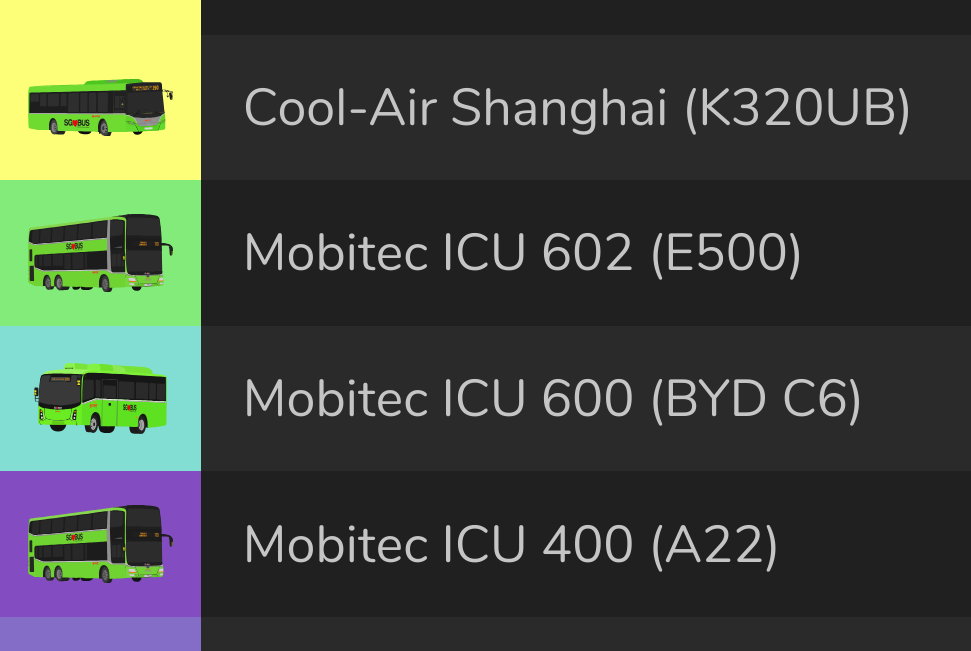
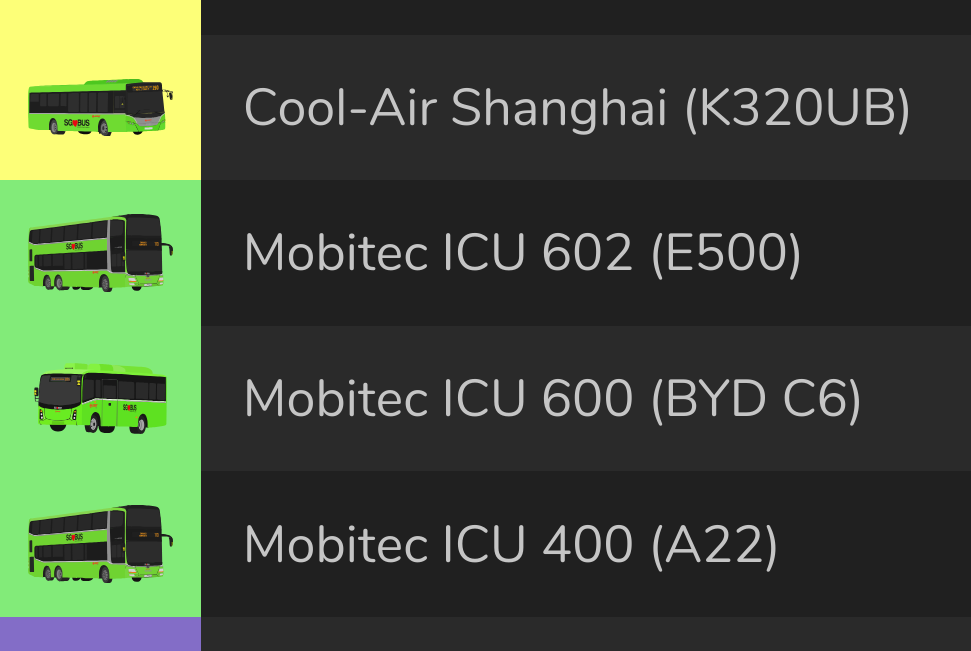
Before and after one commit to CanberraClass/EDS-SkyPeak, a website: page index.html in a window 1280 px wide. Shown: the part 631-1282 px from the top of the page, without its empty margins (0-971 px from the left). Drawn offline with Linux system fonts and the light colour scheme.

Commit message:
Update index.html

```diff
--- a/index.html
+++ b/index.html
@@ -39,9 +39,9 @@
         <a href="/Mobitec-E500">
             <div style="background-color: #82eb79"><img src="/images/man-nd323f.svg" alt="Mobitec ADL E500"></div><span>Mobitec ICU 602 (E500)</span></a>
         <a href="/Mobitec-BYD C6">
-            <div style="background-color: #82ddd3"><img src="/images/byd-c6.svg" alt="Mobitec BYD C6"></div><span>Mobitec ICU 600 (BYD C6)</span></a>
+            <div style="background-color: #82eb79"><img src="/images/byd-c6.svg" alt="Mobitec BYD C6"></div><span>Mobitec ICU 600 (BYD C6)</span></a>
         <a href="/Mobitec-A22SKY">
-            <div style="background-color: #834dc1"><img src="/images/man-nd323f.svg" alt="Mobitec MAN A22"></div><span>Mobitec ICU 400 (A22)</span></a>
+            <div style="background-color: #82eb79"><img src="/images/man-nd323f.svg" alt="Mobitec MAN A22"></div><span>Mobitec ICU 400 (A22)</span></a>
         <a href="/LAWO-HIGHLED">
             <div style="background-color: #836dc7"><img src="/images/.svg" alt="LAWO(Luminator) Mercedes Citaro"></div><span>Luminator ODK 4 (Citaro)</span></a>
     </div>
```
